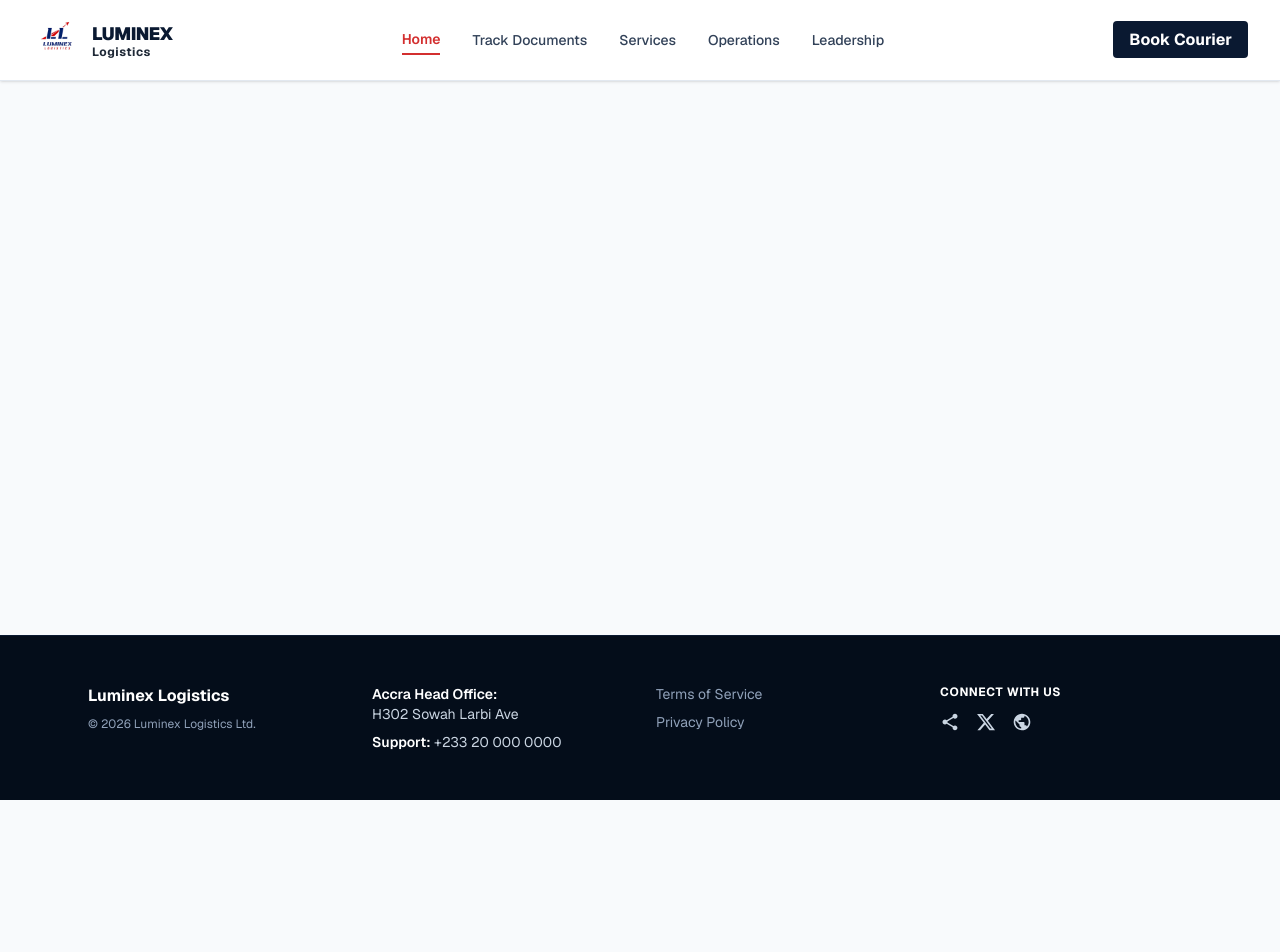
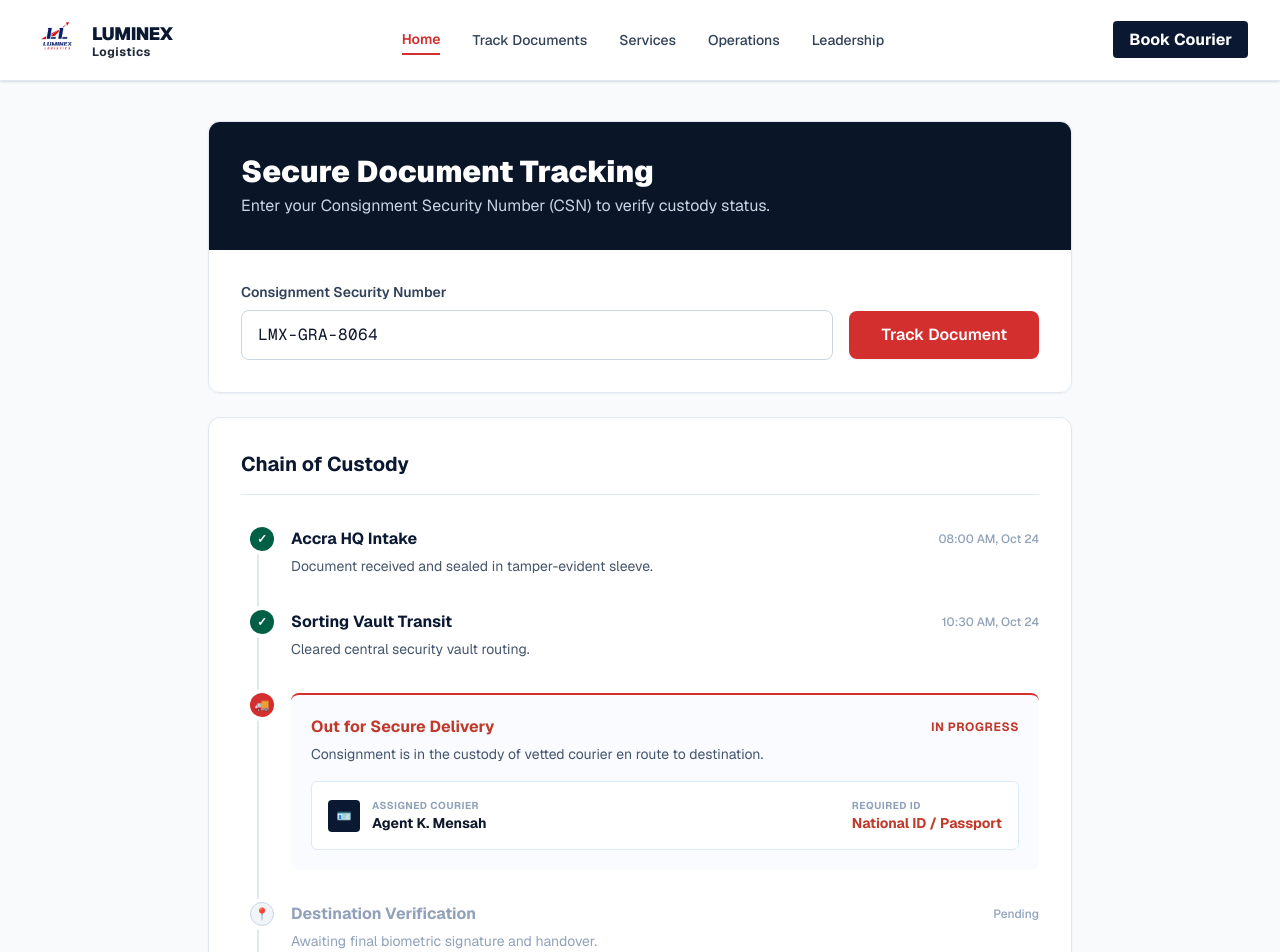
Before and after one commit to LuminAI-Platform/luminex_website, a Next.js app: page /track in a window 1280 px wide. Shown: the top 952 px of the page. Before the commit the page ends 800 px from the top, so only its background shows below. Built offline with nearby package versions, Linux system fonts and the light colour scheme.

Commit message:
feat: implement document tracking portal

```diff
--- a/src/app/track/page.tsx
+++ b/src/app/track/page.tsx
@@ -1,10 +1,12 @@
 import React from "react";
-import TrackingWidget from "@/components/TrackingWidget";
+import { TrackingWidget } from "@/components/TrackingWidget";
 
-export default function TrackPage() {
+export default function TrackingPage() {
   return (
-    <main className="flex-1 bg-slate-50 py-12">
-      <TrackingWidget />
+    <main className="min-h-screen bg-slate-50">
+      <div className="max-w-4xl mx-auto px-4 py-10 space-y-6">
+        <TrackingWidget />
+      </div>
     </main>
   );
 }
--- a/src/components/TrackingWidget.tsx
+++ b/src/components/TrackingWidget.tsx
@@ -1,3 +1,204 @@
-export default function TrackingWidget() {
-  return null;
+"use client";
+
+import React, { useState } from "react";
+
+interface TimelineStep {
+  id: string;
+  title: string;
+  timestamp?: string;
+  description: string;
+  status: "completed" | "in_progress" | "pending";
+  courier?: string;
+  requiredId?: string;
 }
+
+const mockDatabase: Record<string, TimelineStep[]> = {
+  "LMX-GRA-8064": [
+    {
+      id: "1",
+      title: "Accra HQ Intake",
+      timestamp: "08:00 AM, Oct 24",
+      description: "Document received and sealed in tamper-evident sleeve.",
+      status: "completed",
+    },
+    {
+      id: "2",
+      title: "Sorting Vault Transit",
+      timestamp: "10:30 AM, Oct 24",
+      description: "Cleared central security vault routing.",
+      status: "completed",
+    },
+    {
+      id: "3",
+      title: "Out for Secure Delivery",
+      description: "Consignment is in the custody of vetted courier en route to destination.",
+      status: "in_progress",
+      courier: "Agent K. Mensah",
+      requiredId: "National ID / Passport",
+    },
+    {
+      id: "4",
+      title: "Destination Verification",
+      description: "Awaiting final biometric signature and handover.",
+      status: "pending",
+    },
+  ],
+};
+
+export function TrackingWidget() {
+  const [csnQuery, setCsnQuery] = useState("LMX-GRA-8064");
+  const [activeData, setActiveData] = useState<TimelineStep[] | null>(mockDatabase["LMX-GRA-8064"]);
+  const [errorMessage, setErrorMessage] = useState<string | null>(null);
+
+  const handleSearch = (e: React.FormEvent) => {
+    e.preventDefault();
+    const result = mockDatabase[csnQuery.trim().toUpperCase()];
+    if (result) {
+      setActiveData(result);
+      setErrorMessage(null);
+    } else {
+      setActiveData(null);
+      setErrorMessage(`No active consignment found matching record "${csnQuery}". Please verify your CSN.`);
+    }
+  };
+
+  return (
+    <div className="space-y-6">
+
+      {/* Search Card Container */}
+      <div className="rounded-xl overflow-hidden shadow-xs border border-slate-200">
+        <div className="bg-[#0a1628] p-6 md:p-8 text-white">
+          <h1 className="text-2xl md:text-3xl font-black mb-1">
+            Secure Document Tracking
+          </h1>
+          <p className="text-slate-300 text-sm md:text-base">
+            Enter your Consignment Security Number (CSN) to verify custody status.
+          </p>
+        </div>
+
+        <div className="bg-white p-6 md:p-8">
+          <form onSubmit={handleSearch}>
+            <label htmlFor="csnInput" className="text-sm font-semibold text-slate-700 mb-2 block">
+              Consignment Security Number
+            </label>
+            <div className="flex flex-col sm:flex-row gap-4 items-stretch sm:items-center">
+              <input
+                id="csnInput"
+                type="text"
+                value={csnQuery}
+                onChange={(e) => setCsnQuery(e.target.value)}
+                placeholder="e.g. LMX-GRA-8064"
+                className="w-full border border-slate-300 rounded-lg px-4 py-3 text-slate-900 font-mono tracking-wide placeholder-slate-400 focus:outline-hidden focus:ring-2 focus:ring-navy-900"
+              />
+              <button
+                type="submit"
+                className="bg-brand-red-500 hover:bg-brand-red-600 text-white font-semibold px-8 py-3 rounded-lg shadow-xs whitespace-nowrap transition cursor-pointer"
+              >
+                Track Document
+              </button>
+            </div>
+          </form>
+        </div>
+      </div>
+
+      {/* Error Message */}
+      {errorMessage && (
+        <div className="bg-red-50 border border-red-200 text-red-700 p-4 rounded-xl text-sm font-medium">
+          {errorMessage}
+        </div>
+      )}
+
+      {/* Chain of Custody Timeline Card */}
+      {activeData && (
+        <div className="bg-white border border-slate-200 rounded-xl p-6 md:p-8 shadow-xs">
+          <h2 className="text-xl font-bold text-navy-900 border-b border-slate-200 pb-4 mb-8">
+            Chain of Custody
+          </h2>
+
+          <div className="relative space-y-8 pl-8 border-l-2 border-slate-200 ml-4">
+            {activeData.map((step) => (
+              <div key={step.id} className="relative group">
+
+                {/* Node Badges */}
+                {step.status === "completed" && (
+                  <div className="absolute -left-[41px] top-0 w-6 h-6 rounded-full bg-emerald-800 text-white flex items-center justify-center text-xs font-bold ring-4 ring-white">
+                    ✓
+                  </div>
+                )}
+
+                {step.status === "in_progress" && (
+                  <div className="absolute -left-[41px] top-0 w-6 h-6 rounded-full bg-brand-red-500 text-white flex items-center justify-center text-xs ring-4 ring-white">
+                    🚚
+                  </div>
+                )}
+
+                {step.status === "pending" && (
+                  <div className="absolute -left-[41px] top-0 w-6 h-6 rounded-full bg-slate-100 text-slate-400 border border-slate-300 flex items-center justify-center text-xs ring-4 ring-white">
+                    📍
+                  </div>
+                )}
+
+                {/* Step Layout Content */}
+                {step.status === "in_progress" ? (
+                  /* Step 3: Active Card Box */
+                  <div className="bg-blue-50/40 border-t-2 border-brand-red-500 rounded-lg p-5">
+                    <div className="flex items-center justify-between gap-2">
+                      <h3 className="font-bold text-brand-red-600 text-base">
+                        {step.title}
+                      </h3>
+                      <span className="text-xs font-bold text-brand-red-600 uppercase tracking-wider">
+                        In Progress
+                      </span>
+                    </div>
+
+                    <p className="text-sm text-slate-600 mt-1 mb-4 leading-relaxed">
+                      {step.description}
+                    </p>
+
+                    {/* Nested Courier Badge Card */}
+                    <div className="bg-white border border-blue-100 rounded-md p-4 flex flex-col sm:flex-row justify-between items-start sm:items-center gap-4">
+                      <div className="flex items-center gap-3">
+                        <div className="w-8 h-8 rounded bg-navy-900 text-white flex items-center justify-center font-bold text-xs">
+                          🪪
+                        </div>
+                        <div>
+                          <p className="text-[10px] uppercase tracking-wider font-bold text-slate-400">ASSIGNED COURIER</p>
+                          <p className="text-sm text-slate-900 font-bold">{step.courier}</p>
+                        </div>
+                      </div>
+
+                      <div>
+                        <p className="text-[10px] uppercase tracking-wider font-bold text-slate-400">REQUIRED ID</p>
+                        <p className="text-sm font-bold text-brand-red-600">{step.requiredId}</p>
+                      </div>
+                    </div>
+                  </div>
+                ) : (
+                  /* Completed / Pending Content Row */
+                  <div>
+                    <div className="flex items-center justify-between gap-2">
+                      <h3 className={`font-bold text-base ${step.status === "pending" ? "text-slate-400" : "text-navy-900"}`}>
+                        {step.title}
+                      </h3>
+                      {step.timestamp && (
+                        <span className="text-xs text-slate-400 font-medium">{step.timestamp}</span>
+                      )}
+                      {step.status === "pending" && (
+                        <span className="text-xs text-slate-400 font-medium">Pending</span>
+                      )}
+                    </div>
+                    <p className={`text-sm mt-1 leading-relaxed ${step.status === "pending" ? "text-slate-400" : "text-slate-600"}`}>
+                      {step.description}
+                    </p>
+                  </div>
+                )}
+
+              </div>
+            ))}
+          </div>
+        </div>
+      )}
+
+    </div>
+  );
+}
```
